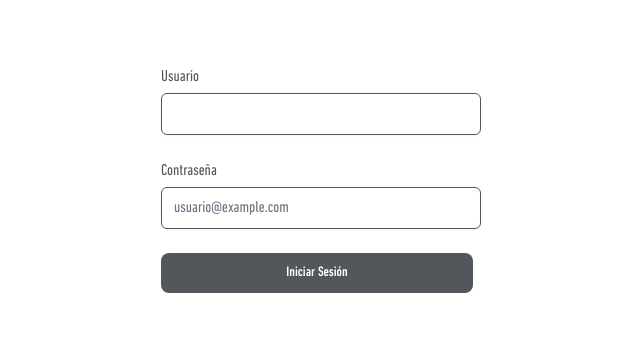
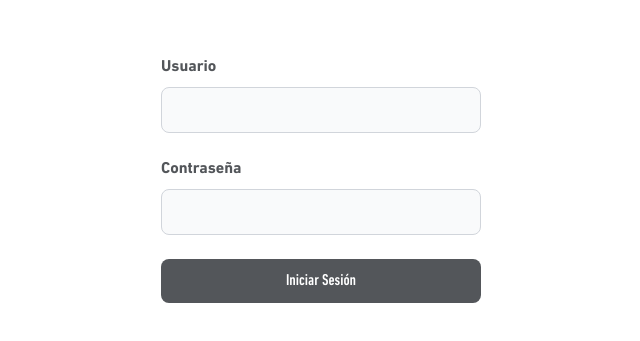
Before and after one commit to ducter-dev/SCADA, a Vue app: page / in a window 1280 px wide. Shown: the part 217-558 px from the top of the page, without its empty margins (319-959 px from the left). Built offline with nearby package versions, Linux system fonts and the light colour scheme; the HTML template or start-up script is replaced by a standard one.

Commit message:
:lipstick: Rediseño login.

```diff
--- a/src/views/Login.vue
+++ b/src/views/Login.vue
@@ -1,49 +1,26 @@
 <template>
   <div class="container mx-auto h-full flex justify-center items-center">
     <div class="w-3/12">
-      <div class="grid grid-cols-1 gap-6">
-        <label class="block">
-          <span class="text-dark">Usuario</span>
-          <input
-            type="text"
-            class="
-              mt-1
-              block
-              w-full
-              rounded-md
-              border-dark
-              shadow-sm
-              focus:border-black focus:ring focus:dark focus:ring-opacity-50
-            "
-            placeholder=""
-          />
-        </label>
-        <label class="block">
-          <span class="text-dark">Contraseña</span>
-          <input
-            type="email"
-            class="
-              mt-1
-              block
-              w-full
-              rounded-md
-              border-dark
-              shadow-sm
-              focus:border-black focus:ring focus:dark focus:ring-opacity-50
-            "
-            placeholder="usuario@example.com"
-          />
-        </label>
+        <form>
+          <div class="mb-6">
+            <label for="user" class="block mb-2 text-base font-bold text-dark">Usuario</label>
+            <input type="text" id="user" class="bg-gray-50 border border-gray-300 text-dark text-base font-semibold rounded-lg focus:ring-black focus:border-dark block w-full p-2.5" placeholder="" required>
+          </div>
+          <div class="mb-6">
+            <label for="password" class="block mb-2 text-base font-bold text-dark">Contraseña</label>
+            <input type="password" id="password" class="bg-gray-50 border border-gray-300 text-dark text-base font-semibold rounded-lg focus:ring-black focus:border-dark block w-full p-2.5" placeholder="" required>
+          </div>
           <button
             type="button"
             class="
+              w-full
               text-white
               bg-dark
               hover:bg-black
-            focus:ring-4 focus:ring-blue-300
+              focus:ring-4 focus:ring-dark
               font-medium
               rounded-lg
-            text-sm
+              text-base
               px-5
               py-2.5
               text-center
@@ -53,7 +30,7 @@
           >
             Iniciar Sesión
           </button>
-      </div>
+        </form>
     </div>
   </div>
 </template>
```
Lines whose indentation alone changed are shown as unchanged.
